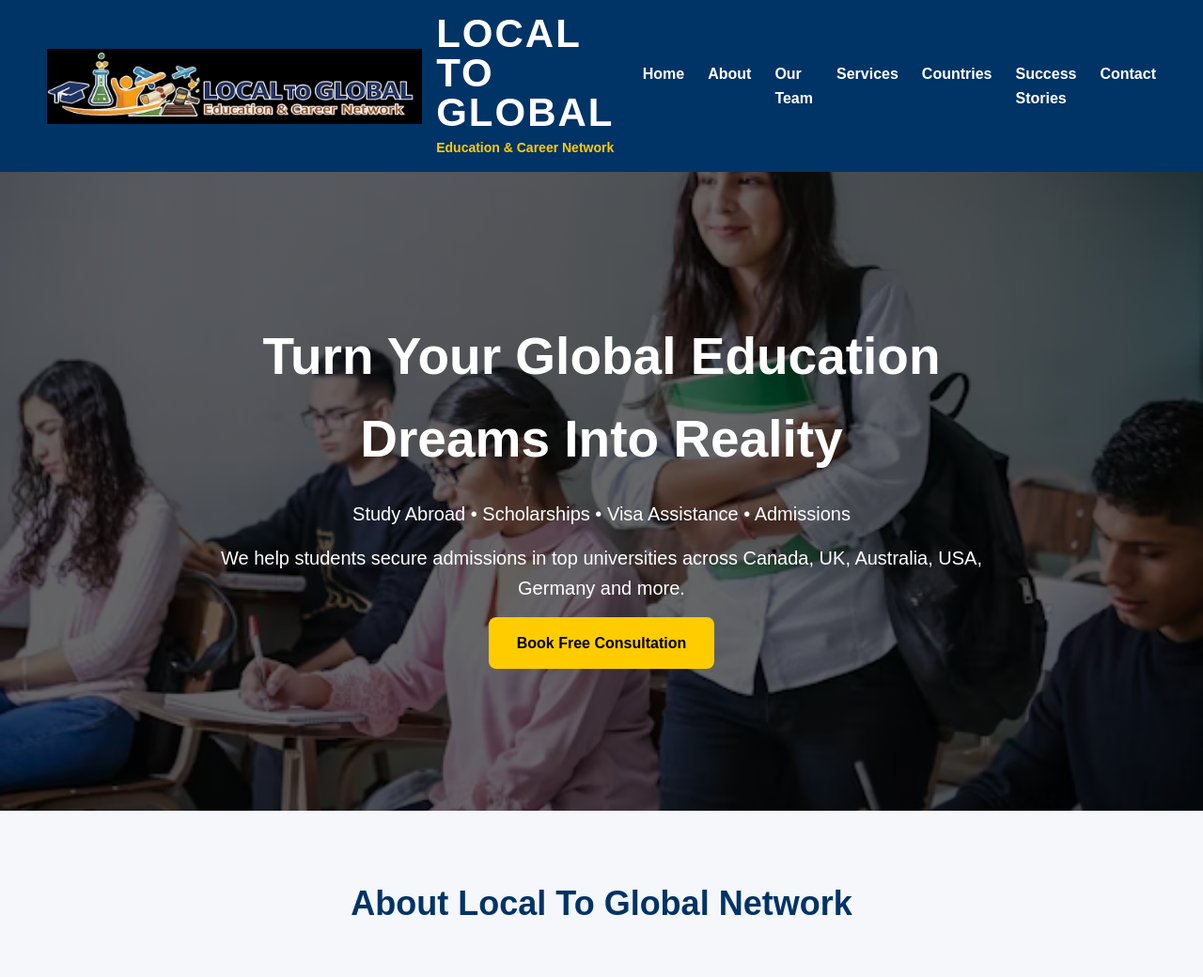
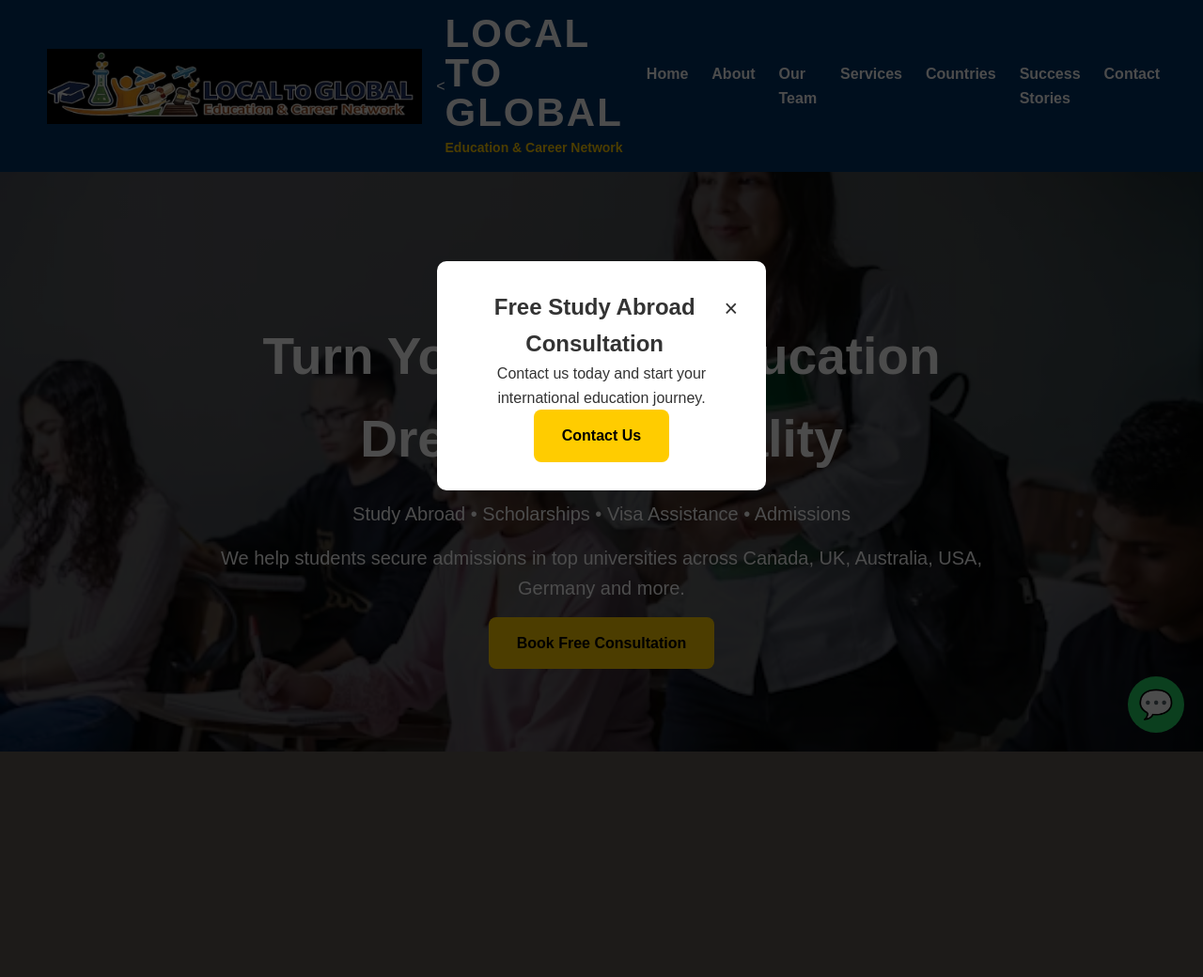
Before and after one commit to dhotepallavi70-rgb/LocalToGlobalWebsite, a Flask app: page / in a window 1280 px wide. Shown: the top 1040 px of the page at 94% size. After the commit the page ends 800 px from the top, so only its background shows below. Run offline with Flask 3, Linux system fonts and the light colour scheme.

Commit message:
Update index.html

```diff
--- a/templates/index.html
+++ b/templates/index.html
@@ -9,9 +9,36 @@
     <link rel="stylesheet"
         href="{{ url_for('static', filename='style.css') }}">
 </head>
+<a href="https://wa.me/918378934221"
+   class="whatsapp"
+   target="_blank">
+   💬
+</a>
+<body>
+<div id="popup">
 
-<body>
+    <div class="popup-content">
 
+        <span class="close-btn"
+              onclick="closePopup()">
+              ×
+        </span>
+
+        <h2>Free Study Abroad Consultation</h2>
+
+        <p>
+            Contact us today and start your international education journey.
+        </p>
+
+        <a href="#contact"
+           class="btn"
+           onclick="closePopup()">
+            Contact Us
+        </a>
+
+    </div>
+
+</div>
     <!-- NAVBAR -->
 
     <nav>
@@ -22,7 +49,7 @@
                 alt="Logo"
                 class="logo">
 
-           <div class="brand-text">
+            <<div class="brand-text">
 
     <h1 class="brand-name">
         LOCAL TO GLOBAL
@@ -301,7 +328,6 @@
             </div>
 
         </div>
-    </section>
 
 
     <!-- WHY CHOOSE US -->
@@ -455,6 +481,27 @@
     </p>
 
 </footer>
+<script>
+
+window.onload = function(){
+
+    setTimeout(function(){
+
+        document.getElementById("popup")
+        .style.display = "flex";
+
+    },3000);
+
+}
+
+function closePopup(){
+
+    document.getElementById("popup")
+    .style.display = "none";
+
+}
+
+</script>
 </body>
 
 </html>
```
